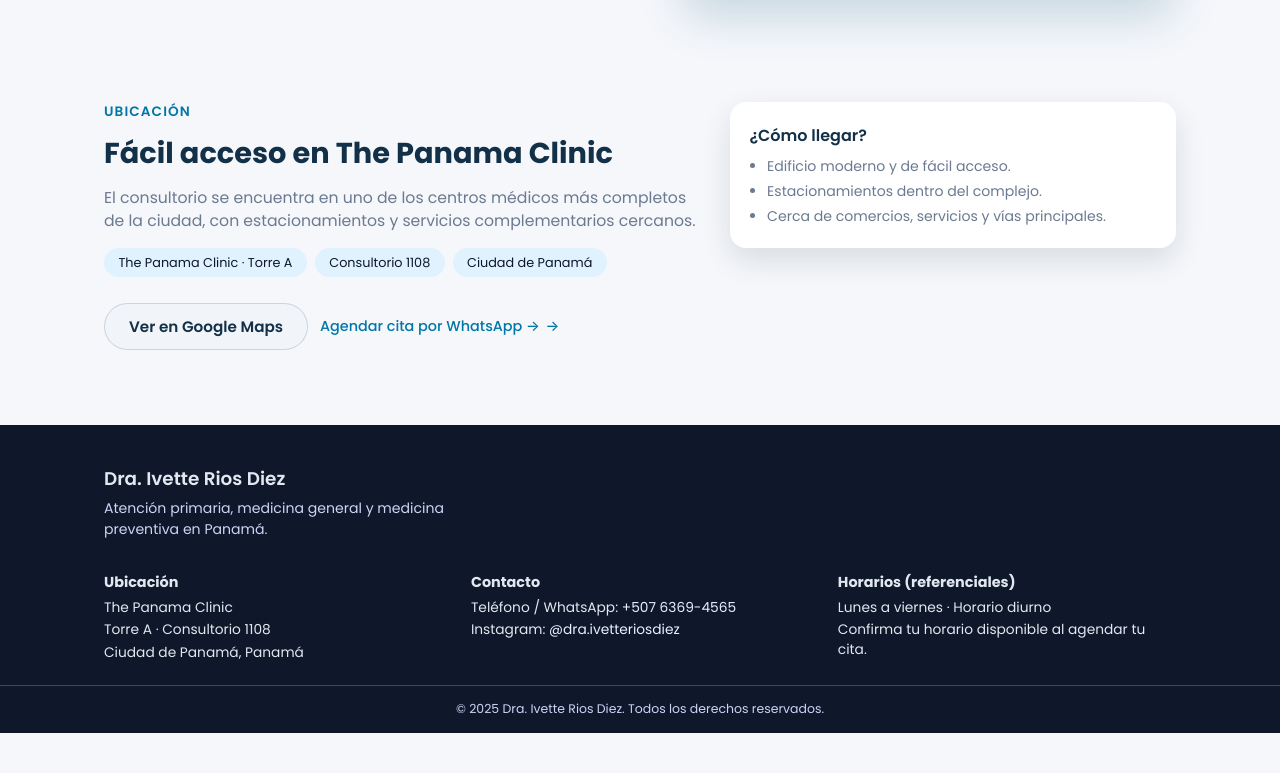
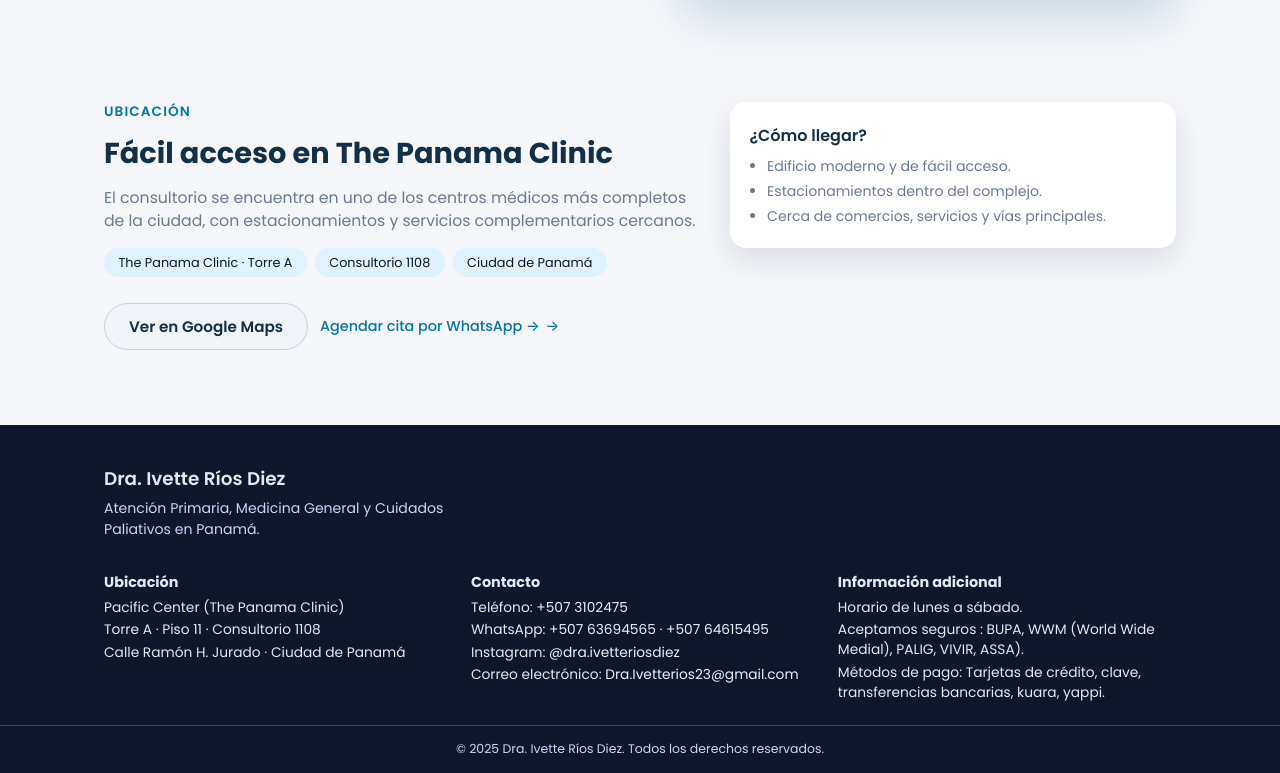
Before and after one commit to lulabtechnology/Dra.-Ivette-Rios-Diez, a Next.js app: page / in a window 1280 px wide. Shown: the part 2942-3715 px from the top of the page. Before the commit the page ends 3675 px from the top, so only its background shows below. Built offline with nearby package versions, Linux system fonts and the light colour scheme.

Commit message:
Update Footer.jsx

```diff
--- a/app/components/Footer.jsx
+++ b/app/components/Footer.jsx
@@ -8,27 +8,44 @@ export default function Footer() {
     <footer className="site-footer">
       <div className="container footer-inner">
         <div className="footer-brand">
-          <p className="footer-title">Dra. Ivette Rios Diez</p>
+          <p className="footer-title">Dra. Ivette Ríos Diez</p>
           <p className="footer-subtitle">
-            Atención primaria, medicina general y medicina preventiva en
-            Panamá.
+            Atención Primaria, Medicina General y Cuidados Paliativos en Panamá.
           </p>
         </div>
 
         <div className="footer-columns">
           <div className="footer-column">
             <h3>Ubicación</h3>
-            <p>The Panama Clinic</p>
-            <p>Torre A · Consultorio 1108</p>
-            <p>Ciudad de Panamá, Panamá</p>
+            <p>Pacific Center (The Panama Clinic)</p>
+            <p>Torre A · Piso 11 · Consultorio 1108</p>
+            <p>Calle Ramón H. Jurado · Ciudad de Panamá</p>
           </div>
 
           <div className="footer-column">
             <h3>Contacto</h3>
             <p>
-              Teléfono / WhatsApp:{' '}
-              <a href={WHATSAPP_LINK} target="_blank" rel="noopener noreferrer">
-                +507 6369-4565
+              Teléfono:{' '}
+              <a href="tel:+5073102475">
+                +507 3102475
+              </a>
+            </p>
+            <p>
+              WhatsApp:{' '}
+              <a
+                href={WHATSAPP_LINK}
+                target="_blank"
+                rel="noopener noreferrer"
+              >
+                +507 63694565
+              </a>{' '}
+              ·{' '}
+              <a
+                href="https://wa.me/50764615495"
+                target="_blank"
+                rel="noopener noreferrer"
+              >
+                +507 64615495
               </a>
             </p>
             <p>
@@ -41,12 +58,25 @@ export default function Footer() {
                 @dra.ivetteriosdiez
               </a>
             </p>
+            <p>
+              Correo electrónico:{' '}
+              <a href="mailto:Dra.Ivetterios23@gmail.com">
+                Dra.Ivetterios23@gmail.com
+              </a>
+            </p>
           </div>
 
           <div className="footer-column">
-            <h3>Horarios (referenciales)</h3>
-            <p>Lunes a viernes · Horario diurno</p>
-            <p>Confirma tu horario disponible al agendar tu cita.</p>
+            <h3>Información adicional</h3>
+            <p>Horario de lunes a sábado.</p>
+            <p>
+              Aceptamos seguros : BUPA, WWM (World Wide Medial), PALIG, VIVIR,
+              ASSA).
+            </p>
+            <p>
+              Métodos de pago: Tarjetas de crédito, clave, transferencias
+              bancarias, kuara, yappi.
+            </p>
           </div>
         </div>
       </div>
@@ -54,7 +84,7 @@ export default function Footer() {
       <div className="footer-bottom">
         <div className="container footer-bottom-inner">
           <p className="footer-small">
-            © {year} Dra. Ivette Rios Diez. Todos los derechos reservados.
+            © {year} Dra. Ivette Ríos Diez. Todos los derechos reservados.
           </p>
         </div>
       </div>
```
